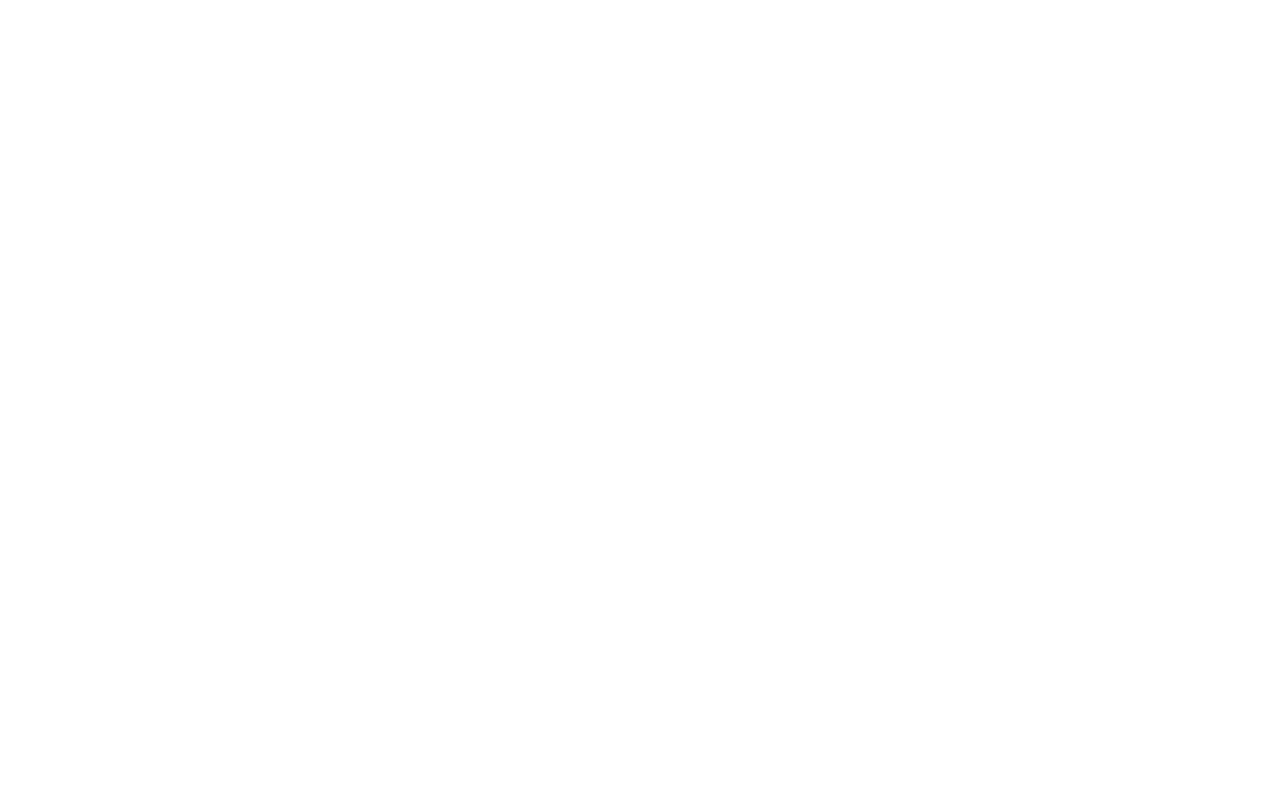
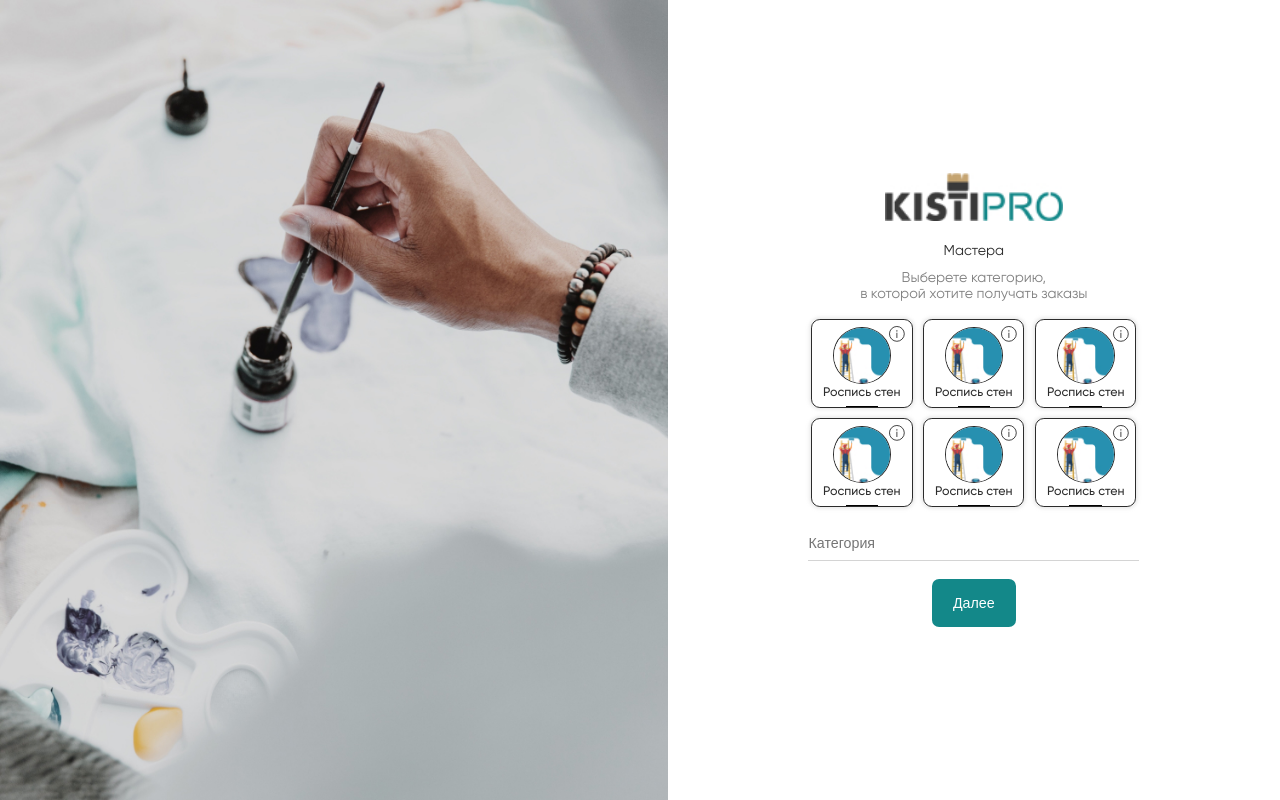
Before and after one commit to KonstantinVolodko/kistioro2, a Vue app: page /registerPage in a window 1280 px wide. Before the commit this address had no page. Built offline with nearby package versions, Linux system fonts and the light colour scheme.

Commit message:
add new pages

```diff
--- a/src/components/GreenButton.vue
+++ b/src/components/GreenButton.vue
@@ -23,6 +23,7 @@
 
 <style lang="scss">
 .green-button {
+    transition: all .2s;
     border-radius: 0.8rem;
     background: var(--darkGreen);
     padding: 1.8rem 2.4rem;
@@ -33,4 +34,7 @@
     letter-spacing: 0.0016rem;
     border: none;
 }
+.green-button:hover {
+    background: #076162;
+}
 </style>
--- a/src/components/InputChangeProfile.vue
+++ b/src/components/InputChangeProfile.vue
@@ -14,7 +14,7 @@
 <template>
     <div class="inputGroup">
         <input :type="type" autocomplete="off">
-        <label for="name">{{label}}</label>
+        <label for="name">{{ label }}</label>
     </div>
 </template>
 
--- a/src/components/OrderInfo.vue
+++ b/src/components/OrderInfo.vue
@@ -2,53 +2,50 @@
 import OrderItem from "../components/OrderItem.vue";
 import OrderDate from "../components/OrderDate.vue";
 import statusInWork from "../components/status/inWork.vue";
-import statusCompleted from "../components/status/completed.vue";
-import statusNotDone from "../components/status/notDone.vue";
-
 let data = [{
         id: 0,
         svgpath: "#paint-wall",
         text: "Расписать стену 3х3 м2",
+        status: "Выполнено",
+        date: "28.11.23",
+        time: "14:00"
     },
     {
+        id: 1,
         svgpath: "#paint-wall",
-        text: "3122",
-    }
+        text: "Декор комнаты 20 м2",
+        status: "В работе",
+        date: "28.11.23",
+        time: "14:00"
+    },
+    {
+        id: 2,
+        svgpath: "#paint-wall",
+        text: "Декор комнаты 20 м2123123",
+        status: "Не выполнено",
+        date: "28.11.23",
+        time: "14:00"
+    },
+    {
+        id: 2,
+        svgpath: "#paint-wall",
+        text: "Декор комнаты 20 м2123123",
+        date: "28.11.23",
+        time: "14:00"
+    },
 ]
+
 </script>
 
 <template>
-    <div class="order-wrapper">
-        <div class="hr"></div>
+    <div class="hr"></div>
+    <div v-for="item in data" class="order-wrapper">
         <div class="order-container">
-            <OrderItem svg-path="#paint-wall" text="Расписать стену 3х3 м2" />
-            <OrderDate date="28.11.23" time="14:00"/>
+            <OrderItem :text="item.text" :svg-path="item.svgpath" />
+            <OrderDate :date="item.date" :time="item.time"/>
             <statusInWork />
         </div>
         <div class="hr"></div>
-        <div class="order-container">
-            <OrderItem svg-path="#paint-wall" text="Декор комнаты 20 м2" />
-            <OrderDate date="28.11.23" time="14:00"/>
-            <statusCompleted />
-        </div>
-        <div class="hr"></div>
-        <div class="order-container">
-            <OrderItem svg-path="#paint-wall" text="Картина, 24 см2" />
-            <OrderDate date="28.11.23" time="14:00"/>
-            <statusNotDone />
-        </div>
-        <div class="hr"></div>
-        <div class="order-container">
-            <OrderItem svg-path="#paint-wall" text="Картина, 24 см2" />
-            <OrderDate date="28.11.23" time="14:00"/>
-            <statusCompleted />
-        </div>
-        <div class="hr"></div>
-        <div class="order-container">
-            <OrderItem svg-path="#paint-wall" text="Картина, 24 см2" />
-            <OrderDate date="28.11.23" time="14:00"/>
-            <statusCompleted />
-        </div>
     </div>
 </template>
 
--- a/src/components/range/reviewsRange.vue
+++ b/src/components/range/reviewsRange.vue
@@ -1,25 +1,16 @@
 <script setup lang="ts">
 import { ref } from 'vue';
-// let inputData = {
-//     value: 30,
-//     min: 0,
-//     max: 120,
-// }
 const props = defineProps({
     isDisabled: {
         type: Boolean,
         required: true,
-    },
-    minimum: {
-        type: String,
-        required: true
-    },
-    maximum: {
-        type: String,
-        required: true
     }
 })
-let value = ref(120);
+let range = [{
+    minimum: "60",
+    maximum: "240",
+}]
+const value = ref(120);
 </script>
 
 <template>
@@ -29,11 +20,11 @@
             <use href="#star"></use>
         </svg>
     </div>
-    <input type="range" :disabled="isDisabled" :min="minimum" v-model="value" :max="maximum" class="styled-range" />
-    <div class="user-info__range-reviews">
+    <input v-for="item in range" type="range" :disabled="isDisabled" v-model="value" value="value" :min="item.minimum" :max="item.maximum" class="styled-range" />
+    <div v-for="item in range" class="user-info__range-reviews">
         <div class="range-reviews__min">
             <div class="user-info__number-reviews">
-                <p>{{ minimum }}</p>
+                <p>{{ item.minimum }}</p>
                 <svg>
                     <use href="#star"></use>
                 </svg>
@@ -44,7 +35,7 @@
         </div>
         <div class="range-reviews__max">
             <div class="user-info__number-reviews">
-                <p>{{ maximum }}</p>
+                <p>{{ item.maximum }}</p>
                 <svg>
                     <use href="#star"></use>
                 </svg>
--- a/src/components/status/statusUser.vue
+++ b/src/components/status/statusUser.vue
@@ -6,7 +6,6 @@
             required: true
         }
     })
-
 </script>
 
 <template>
--- a/src/pages/HistoryOfOrders.vue
+++ b/src/pages/HistoryOfOrders.vue
@@ -3,7 +3,6 @@
     import OrderInfo from "@/components/OrderInfo.vue";
     import inWork from "@/components/inWork.vue";
     import Header from "../components/Header.vue";
-
 </script>
 
 <template>
--- /dev/null
+++ b/src/pages/RegisterPage.vue
@@ -0,0 +1,106 @@
+<script setup lang="ts">
+
+import ServicesCards from "../components/ServicesCards.vue"
+import AutocompleteInput from "../components/AutocompleteInput.vue";
+import GreenButton from "../components/GreenButton.vue";
+
+async function fetchSuggestions(query) {
+  return ["Подсказка 1", "Подсказка 2", "Подсказка 3"].filter((suggestion) =>
+    suggestion.toLowerCase().includes(query.toLowerCase())
+  );
+}
+</script>
+
+<template>
+    <div class="register-page">
+        <div class="register-page__bacground-left">
+            <img src="../assets/images/RegisterPage/RegisterImage.jpg" alt="">
+        </div>
+        <div class="register-page__right-part">
+            <div class="right-part__logo-image">
+                <img src="../assets/images/header/header-logo.jpg" alt="">
+            </div>
+            <p class="right-part__text-master">Мастера</p>
+            <p>Выберете категорию, <br> в которой хотите получать заказы</p>
+            <div class="right-part__change-category">
+                <ServicesCards />
+                <AutocompleteInput
+                    :fetchSuggestions="fetchSuggestions"
+                    placeholder="Категория"
+                    class="autocomplete-input"
+                />
+            </div>
+            <router-link :to="'RegisterPageSettings'">
+                <GreenButton buttonText="Далее" />
+            </router-link>
+        </div>
+    </div>
+</template>
+
+<style lang="scss" scoped>
+.register-page {
+    display: flex;
+    height: 100%;
+}
+.register-page__bacground-left {
+    width: 78.5rem;
+    height: 100vh;
+    overflow: hidden;
+    object-fit: cover;
+    img {
+        width: 100%;
+        height: 100%;
+    }
+}
+.register-page__right-part {
+    display: flex;
+    flex-direction: column;
+    align-items: center;
+    justify-content: center;
+    width: 50%;
+    p {
+        color: rgba(44, 44, 44, 0.60);
+        text-align: center;
+        font-family: Gilroy;
+        font-size: 1.6rem;
+        font-style: normal;
+        font-weight: 400;
+        line-height: normal;
+        letter-spacing: 0.0016rem;
+    }
+}
+.right-part__text-master {
+    margin-bottom: 1.2rem;
+    color: var(--black) !important;
+        leading-trim: both;
+        text-edge: cap;
+        font-family: Gilroy;
+        font-size: 1.8rem;
+        font-style: normal;
+        font-weight: 500;
+        line-height: 2.8rem; /* 155.556% */
+}
+.right-part__logo-image {
+    margin-bottom: 2.4rem;
+    width: 20rem;
+    height: 5.4rem;
+    overflow: hidden;
+    object-fit: cover;
+    img {
+        width: 100%;
+        height: 100%;
+    }
+}
+.create-order__list-cards {
+    justify-content: center;
+}
+.right-part__change-category {
+    width: 54%;
+    display: flex;
+    flex-direction: column;
+    gap: 2.4rem;
+}
+.green-button {
+    margin-top: 2rem;
+}
+</style>
--- /dev/null
+++ b/src/pages/RegisterPageSettings.vue
@@ -0,0 +1,23 @@
+<script setup lang="ts">
+
+import Header from "../components/Header.vue";
+import BackButton from "../components/BackButton.vue";
+import PortfolioChangePhoto from "../components/PortfolioChangePhoto.vue";
+import ContentInputs from "../components/ContentInputs.vue";
+import NotActiveButton from "../components/NotActiveButton.vue";
+
+</script>
+
+<template>
+    <Header />
+    <div class="page-padding__center-content">
+        <BackButton />
+        <PortfolioChangePhoto />
+        <ContentInputs />
+        <NotActiveButton text="Изменить пароль"></NotActiveButton>
+    </div>
+</template>
+
+<style lang="scss" scoped>
+
+</style>
--- a/src/pages/settingsAccountIsp.vue
+++ b/src/pages/settingsAccountIsp.vue
@@ -11,18 +11,22 @@
 import Sertificate from "../components/Sertificate.vue";
 import Footer from "../components/Footer.vue";
 
+let status = [{
+    status: "Новичок на сайте"
+}]
+
 </script>
 
 <template>
     <Header />
     <div class="page-padding-sides">
         <BackButton />
-        <div class="change-photo__status-user">
+        <div v-for="item in status" class="change-photo__status-user">
             <PortfolioChangePhoto />
-            <statusUser text="Новичок на сайте" />
+            <statusUser :text="item.status" />
         </div>
         <div class="user-info">
-            <reviewsRange isDisabled="false" minimum="60" maximum="240" />
+            <reviewsRange :isDisabled="true" />
         </div>
         <div class="input__info">
             <ContentInputs />
@@ -60,9 +64,6 @@
 .portfilio-item {
     cursor: pointer;
 }
-Header {
-    position: relative !important;
-}
 
 .change-photo__status-user {
     display: flex;
@@ -83,6 +84,7 @@
 }
 
 .user-info {
+    margin-top: 4rem;
     width: 25%;
 }
 
--- a/src/router/index.ts
+++ b/src/router/index.ts
@@ -5,6 +5,8 @@
 import PortfolioForMaster from "../pages/PortfolioForMaster.vue"
 import HistoryOfOrders from '../pages/HistoryOfOrders.vue'
 import settingsAccountIsp from '../pages/settingsAccountIsp.vue'
+import registerPage from '../pages/registerPage.vue'
+import RegisterPageSettings from '../pages/RegisterPageSettings.vue'
 
 const router = createRouter({
   history: createWebHistory(import.meta.env.BASE_URL),
@@ -39,6 +41,17 @@
       name: 'settingsAccountIsp',
       component: settingsAccountIsp
     },
+    {
+      path: '/registerPage',
+      name: 'registerPage',
+      component: registerPage
+    },
+    {
+      path: '/RegisterPageSettings',
+      name: 'RegisterPageSettings',
+      component: RegisterPageSettings
+    }
+
 
   ]
 })
```
Also changed, not shown: src/components/OrderDate.vue (+8 -0 lines), src/assets/images/RegisterPage/RegisterImage.jpg (added).
